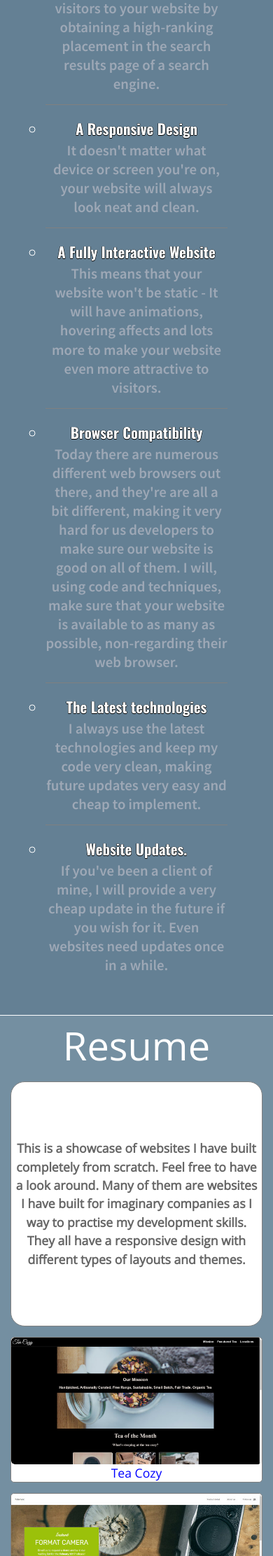
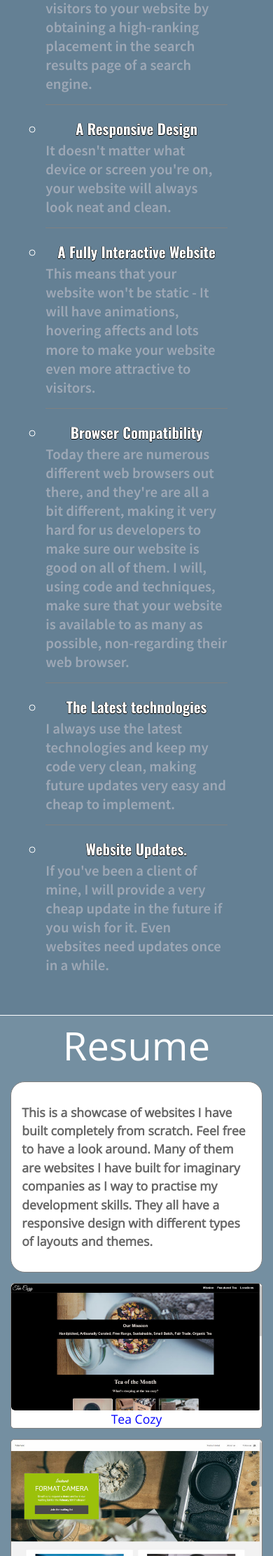
Before and after one commit to vanDeurs/portfolio, a PHP site: page / in a window 390 px wide. Shown: the part 3465-5688 px from the top of the page at 70% size. Run offline with PHP 8.4, Linux system fonts and the light colour scheme; some libraries are stand-ins or nearby versions.

Commit message:
Text align.

```diff
--- a/resources/css/style.css
+++ b/resources/css/style.css
@@ -516,6 +516,7 @@ button:active {
     color: #DCE2E3;
     line-height: 1.4;
     font-weight: 500;
+    text-align: left;
 }
 
 @media only screen and (max-width: 955px) {
@@ -796,6 +797,7 @@ button:active {
     padding-bottom: 15px;
     border-bottom: 1px solid grey;
     text-shadow: none;
+    text-align: left;
 }
 
 #service-info-right #no-border {
@@ -961,9 +963,10 @@ hr {
     -o-transition: all 400ms ease-in-out;
     transition: all 400ms ease-in-out;
     text-shadow: none;
+    text-align: left;
 }
 
-.image-box span a {
+.image-box a {
     font-size: 22.4px;
     font-size: 1.4rem;
     color: transparent;
@@ -1045,8 +1048,8 @@ hr {
     border-radius: 20px;
     background: #fff;
     max-height: 350px;
-    height: 350px;
     border: 1px solid grey;
+    padding: 20px 10px;
 }
 
 #portfolio-info p {
@@ -1054,6 +1057,7 @@ hr {
     padding: 2% 3%;
     color: rgba(0,0,0,.6);
     font-weight: 600;
+    text-align: left;
 }
 
 .portfolio-box p {
@@ -1099,7 +1103,21 @@ hr {
         font-size: 1.1rem;
     }
     #portfolio-info p {
-        padding: .3% .5%;
+        padding: 10px 5px;
+    }
+}
+
+@media only screen and (max-width: 725px) {
+    .image-box span {
+        font-size: 1.1rem;
+        line-height: 1.25;
+    }
+}
+
+@media only screen and (max-width: 625px) {
+    .image-box span {
+        font-size: .7rem;
+        line-height: 1;
     }
 }
 
```
